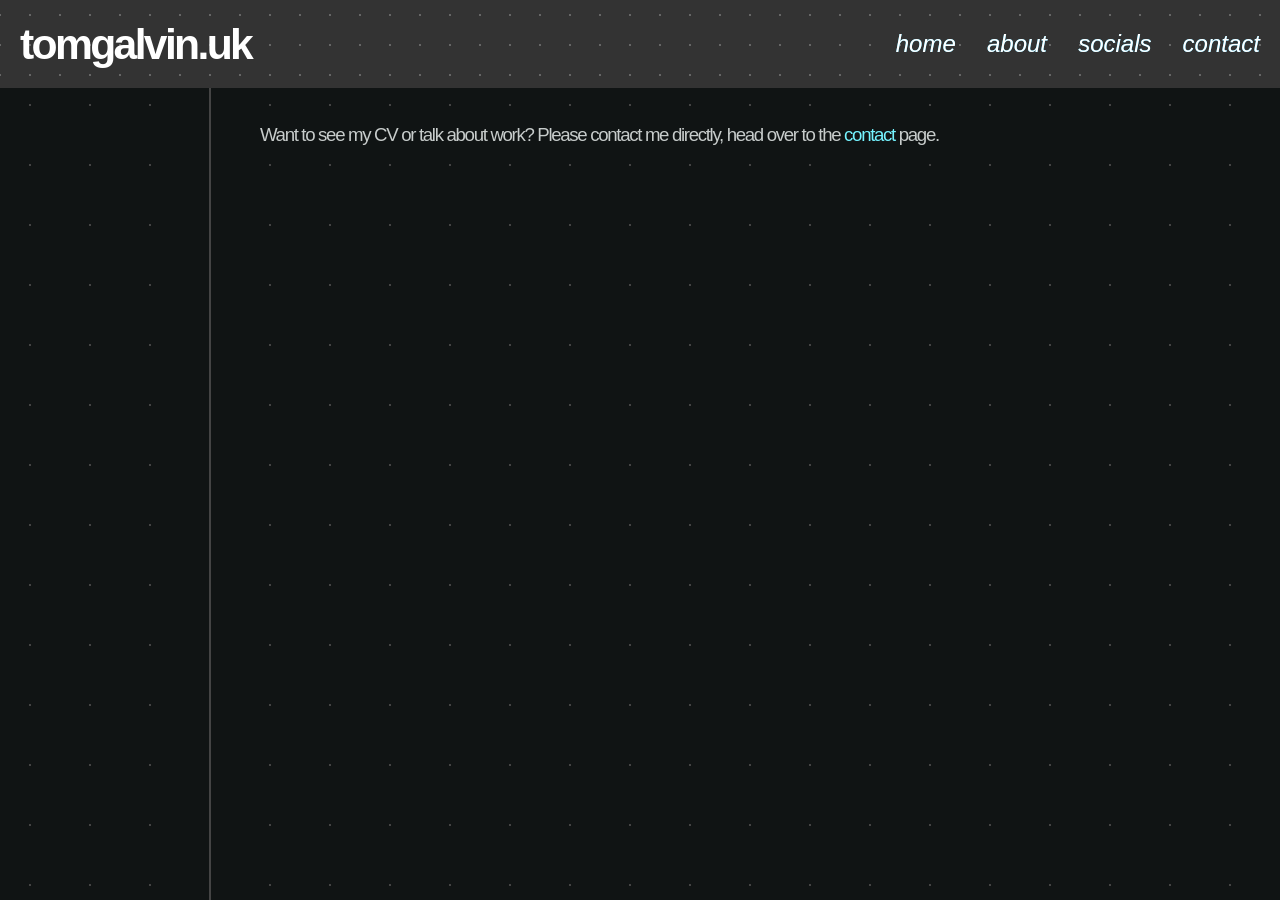
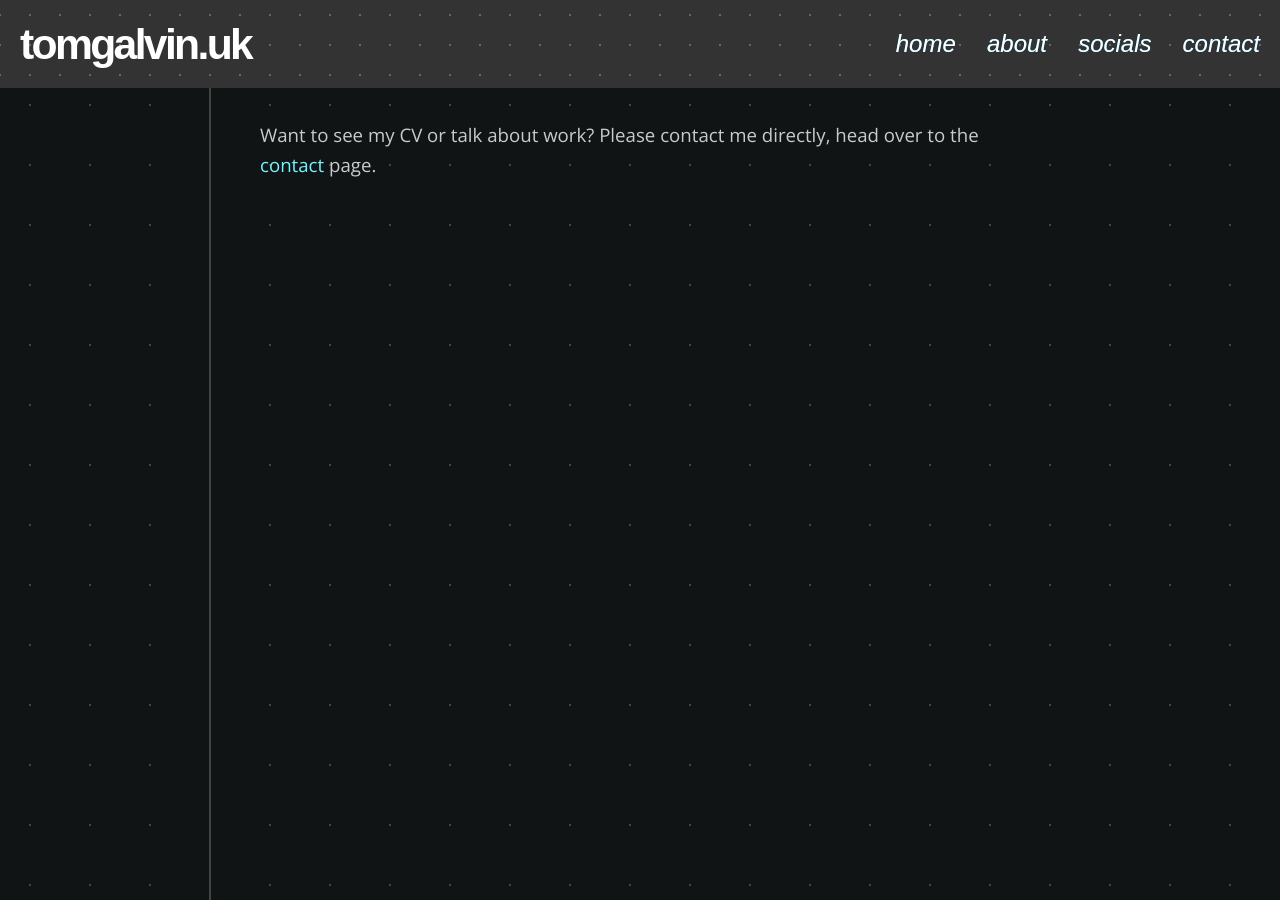
Before and after one commit to tom-galvin/tom-galvin.github.io, a Jekyll site: the page built from cv.md, in a window 1280 px wide. Built offline with Jekyll 4.4.1, drawn with Linux system fonts in a browser that asks for light colours; some web fonts are replaced.

Commit message:
change font & go redirect

```diff
--- a/_includes/head.html
+++ b/_includes/head.html
@@ -7,6 +7,9 @@
   {% else %}
     <title>tomgalvin.uk</title>
   {% endif %}
+  <link rel="preconnect" href="https://fonts.googleapis.com">
+  <link rel="preconnect" href="https://fonts.gstatic.com" crossorigin>
+  <link href="https://fonts.googleapis.com/css2?family=Open+Sans:ital,wght@0,300..800;1,300..800&display=swap" rel="stylesheet">
   <link rel="stylesheet" href="{{ "/style/style.css" | prepend: site.baseurl }}">
   <link rel="stylesheet" href="{{ "/style/darkmode.css" | prepend: site.baseurl }}">
 </head>
--- a/style/style.css
+++ b/style/style.css
@@ -9,9 +9,14 @@
 }
 
 body {
-  font-family: "Iosevka Aile Web", sans-serif;
+  /* font-family: "Iosevka Aile Web", sans-serif; */
+  font-family: "Open Sans", serif;
+  font-optical-sizing: auto;
+  /* font-weight: <weight>; */
+  font-style: normal;
+  font-variation-settings: "wdth" 100;
   font-weight: 200;
-  letter-spacing: -1pt;
+  /* letter-spacing: -1pt; */
   line-height: 1.6;
   padding-top: 60px; /* To offset the fixed header */
 }
--- a/style/webfonts.css
+++ b/style/webfonts.css
@@ -70,6 +70,7 @@
   src: url('IosevkaAile-SemiBoldItalic.woff2') format('woff2');
 }
 
+/*
 @font-face {
   font-family: 'Iosevka Aile Web';
   font-display: swap;
@@ -87,3 +88,5 @@
   font-style: normal;
   src: url('IosevkaAile-SemiBold.woff2') format('woff2');
 }
+
+*/
```
Also changed, not shown: _layouts/go-redirect.html (added, +10 -0 lines), phogoprint.md (added, +6 -0 lines), 2 other files.
